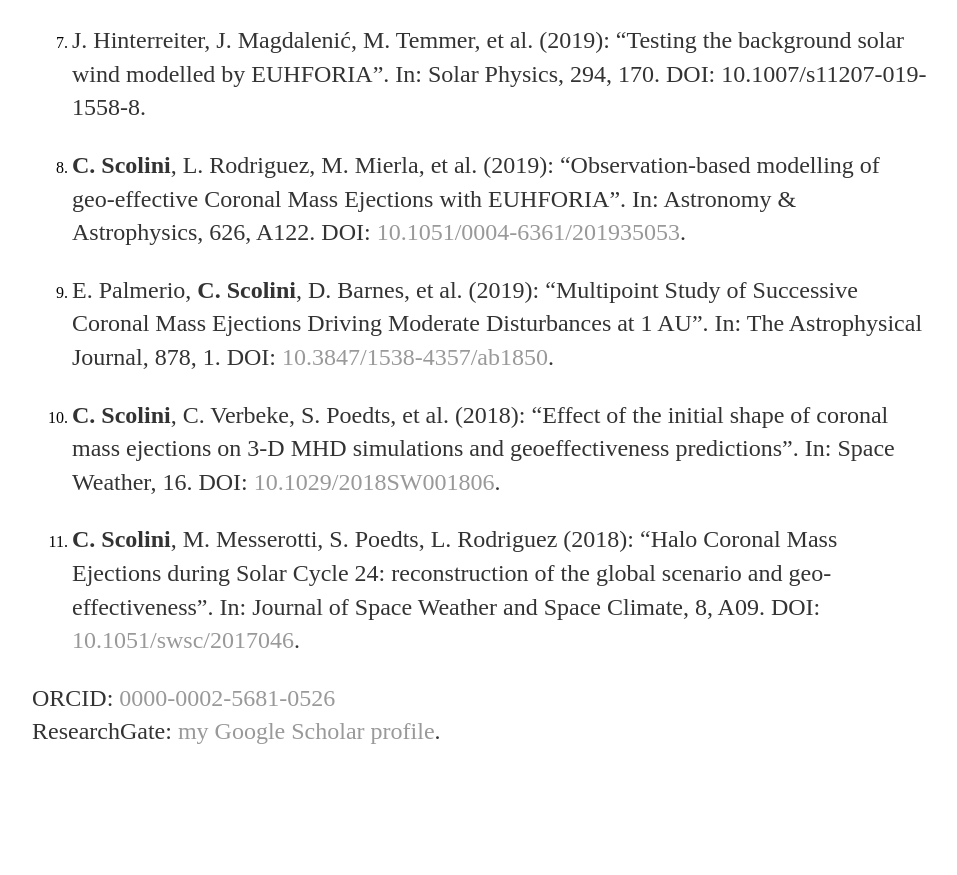
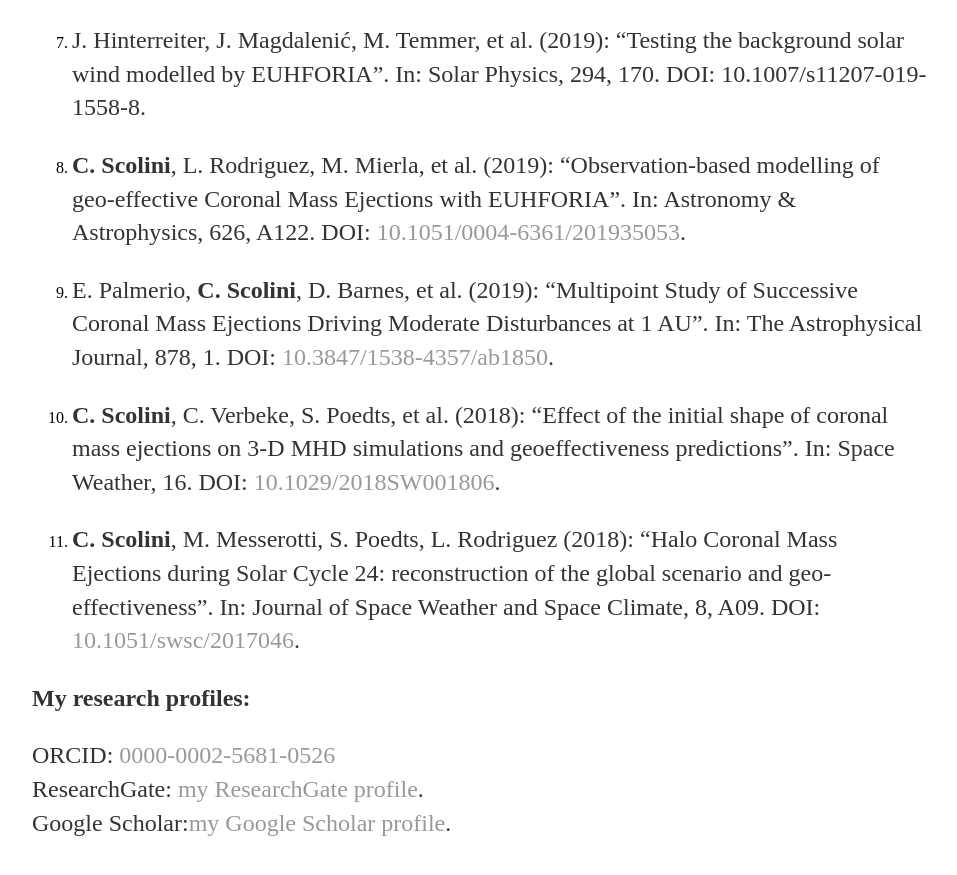
Before and after one commit to scolini/scolini.github.io, a Jekyll site: the page built from publications/index.html, in a window 1280 px wide and 900 px high, scrolled down 1052 px. Shown: the top 875 px of the window, without its empty margins (160-1117 px from the left). Built offline with Jekyll 4.4.1, drawn with Linux system fonts in a browser that asks for light colours; before the commit the page ends 1861 px from its top, so only the background shows below that.

Commit message:
Update index.html

```diff
--- a/publications/index.html
+++ b/publications/index.html
@@ -54,8 +54,10 @@ title: Camilla Scolini
       DOI: <a href="/publications">10.1051/swsc/2017046</a>.</p></li>
   </ol>
 
+  <p><b>My research profiles:</b></p>
+
     <p>ORCID: <a href="https://orcid.org/0000-0002-5681-0526">0000-0002-5681-0526</a>
-    <br>ResearchGate: <a href="https://www.researchgate.net/profile/Camilla\_Scolini>my ResearchGate profile</a>.
-    <br>Google Scholar:<a href="https://scholar.google.com/citations?hl=en\&user=J4laqSMAAAAJ>my Google Scholar profile</a>.</p>
+    <br>ResearchGate: <a href="https://www.researchgate.net/profile/Camilla\_Scolini">my ResearchGate profile</a>.
+    <br>Google Scholar:<a href="https://scholar.google.com/citations?hl=en\&user=J4laqSMAAAAJ">my Google Scholar profile</a>.</p>
 
 </div><!-- /.blurb -->
```
